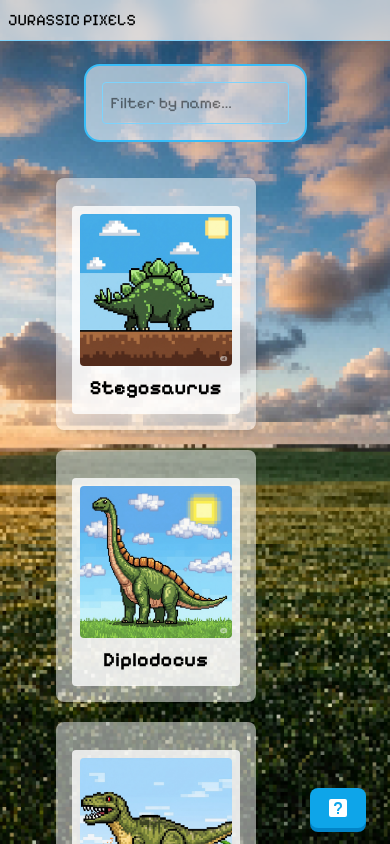
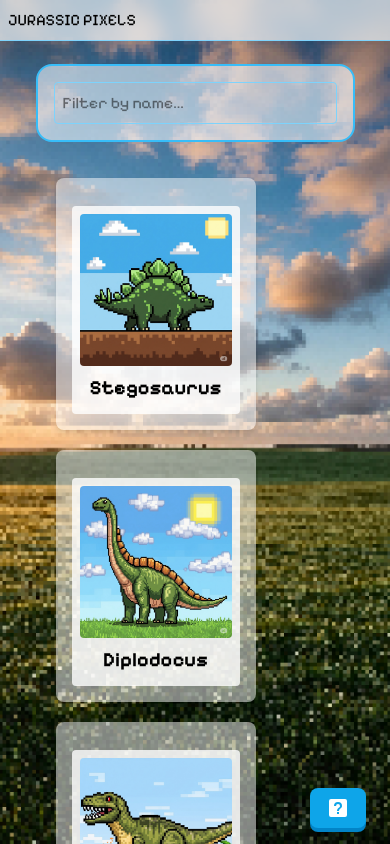
Before and after one commit to martsdag/jurassic-pixels, a Vue app: page / in a window 390 px wide. Shown: the top 844 px of the page. Built offline with nearby package versions, Linux system fonts and the light colour scheme.

Commit message:
fix some styles

```diff
--- a/src/views/Home/ViewHome.vue
+++ b/src/views/Home/ViewHome.vue
@@ -1,6 +1,6 @@
 <template>
   <BasePage>
-    <div class="mt-16 mx-16 mb-0 bg-sky-50/60 border-2 border-sky-400 rounded-2xl">
+    <div class="mt-16 mx-4 md:mx-16 mb-0 bg-sky-50/60 border-2 border-sky-400 rounded-2xl">
       <DinosaurFilter v-model="filter.filterText" />
     </div>
 
```
